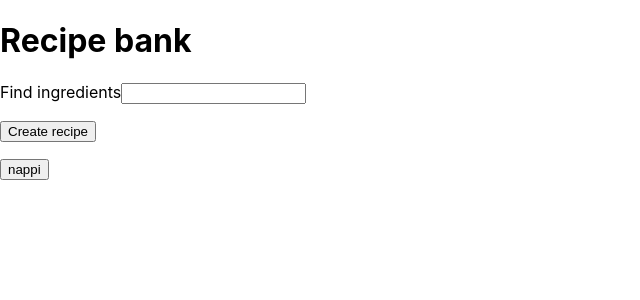
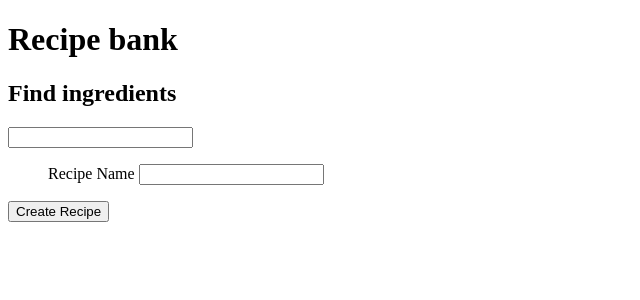
Before and after one commit to Kaamio/RecipeBuilder, a React (Create React App) app: page / in a window 1280 px wide. Shown: the top 300 px of the page, without its empty margins (0-640 px from the left). Built offline with nearby package versions, Linux system fonts and the light colour scheme; data requests are answered from the project's data file.

Commit message:
Recipe form updated to save ingredient amount

```diff
--- a/src/App.js
+++ b/src/App.js
@@ -13,7 +13,7 @@ const App = () => {
   const [searchState, setSearchState ] = useState('')
   const [shownIngredients, setShownIngredients] = useState([])
   const [resultLength, setResultLength] = useState(0)
-  const [alertMessage, setAlertMessage] = useState('')
+  const [alertMessage, setAlertMessage] = useState(null)
 
   useEffect(() => {
     ingredientService
@@ -44,7 +44,7 @@ const App = () => {
 
   const handleRecipeAdd = (item) => {
     if (currentRecipe.includes(item)) {
-      setAlertMessage(`Ingredient ${item} is allready added to the recipe`)
+      setAlertMessage(`Ingredient ${item} is already added to the recipe`)
 
       setTimeout(() => {
         setAlertMessage(null)
@@ -75,9 +75,6 @@ const App = () => {
               )}
         </ul>
     </div>
-      <div>
-      <button onClick={Create}>Create recipe</button>
-      </div>
       <Recipe recipe={currentRecipe} saveRecipe={test}></Recipe>
   </div>
   );
--- a/src/components/IngredientSearch.js
+++ b/src/components/IngredientSearch.js
@@ -7,16 +7,15 @@ import axios from 'axios'
 const IngredientSearch = (props) => {
 
 
-
-
 return (
     <div>
         <div>
-        <p>
+        <h2>
             Find ingredients
+        </h2>
             <input value = {props.searchState} onChange = {props.handleSearch}
             />
-        </p>
+
 
     </div>
     </div>
--- a/src/components/Recipe.js
+++ b/src/components/Recipe.js
@@ -1,22 +1,36 @@
 import React from 'react'
-import Ingredient from './Ingredient'
-import { useState, useRef, useEffect } from 'react'
+
 const Recipe = (props) => {
 
-//console.log(props.currentRecipe)
+
 
 const create = () => {
-    console.log('resepti')
+    const recipeToCreate = {}
+    const elements = document.querySelectorAll('.recipeAmountInput')
+    for (let elem = 0; elem < elements.length; elem++) {
+        recipeToCreate[elements[elem].id] = elements[elem].value
+    }
+    // TO DO: Create recipe to database
+    console.log(recipeToCreate)
 }
 
-    return ( <div>
+    return (
+    <div>
+
+        <form onSubmit={() => create()}>
+            <div>
         <ul>
+            <p>Recipe Name <input id='recipe_name' /> </p>
             {props.recipe.map(item =>
-                <p>{item}</p>
+                <li>{item} <input id = {item} maxLength="3" size="2" className = "recipeAmountInput"/> </li>
             )}
+
         </ul>
+        </div>
+        <button type="submit">Create Recipe</button>
+        </form>
 
-        <button onClick={() => create}> nappi </button>
+
         </div>
     )
 }
--- a/src/index.css
+++ b/src/index.css
@@ -1,13 +1,14 @@
-body {
-  margin: 0;
-  font-family: -apple-system, BlinkMacSystemFont, 'Segoe UI', 'Roboto', 'Oxygen',
-    'Ubuntu', 'Cantarell', 'Fira Sans', 'Droid Sans', 'Helvetica Neue',
-    sans-serif;
-  -webkit-font-smoothing: antialiased;
-  -moz-osx-font-smoothing: grayscale;
+.message {
+  color: red;
+  background: lightgrey;
+  font-size: 20px;
+  border-style: solid;
+  border-radius: 5px;
+  padding: 10px;
+  margin-bottom: 10px;
 }
 
-code {
-  font-family: source-code-pro, Menlo, Monaco, Consolas, 'Courier New',
-    monospace;
+.recipeAmountInput {
+
+  size:"4"
 }
```
Also changed, not shown: 1 other file (tests, documents, lock files or other folders).
